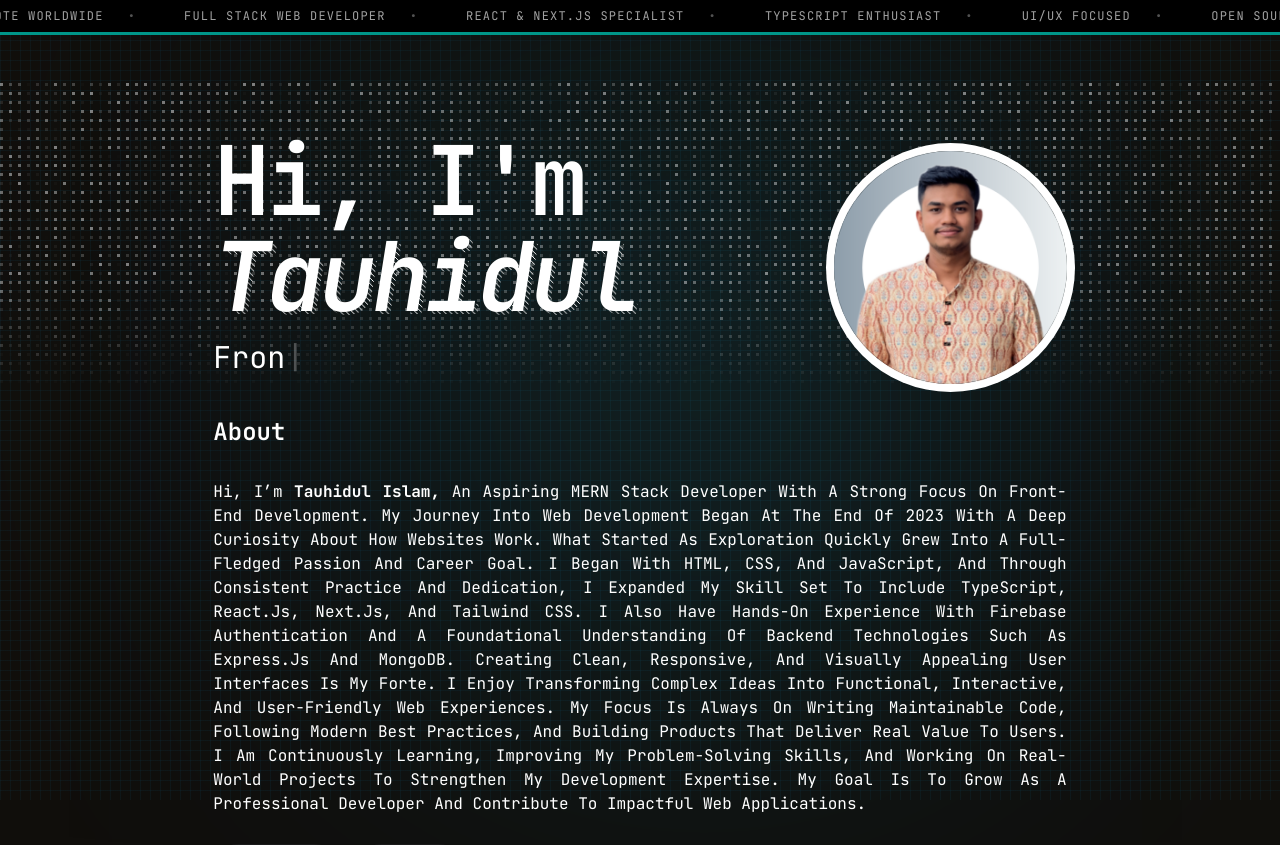
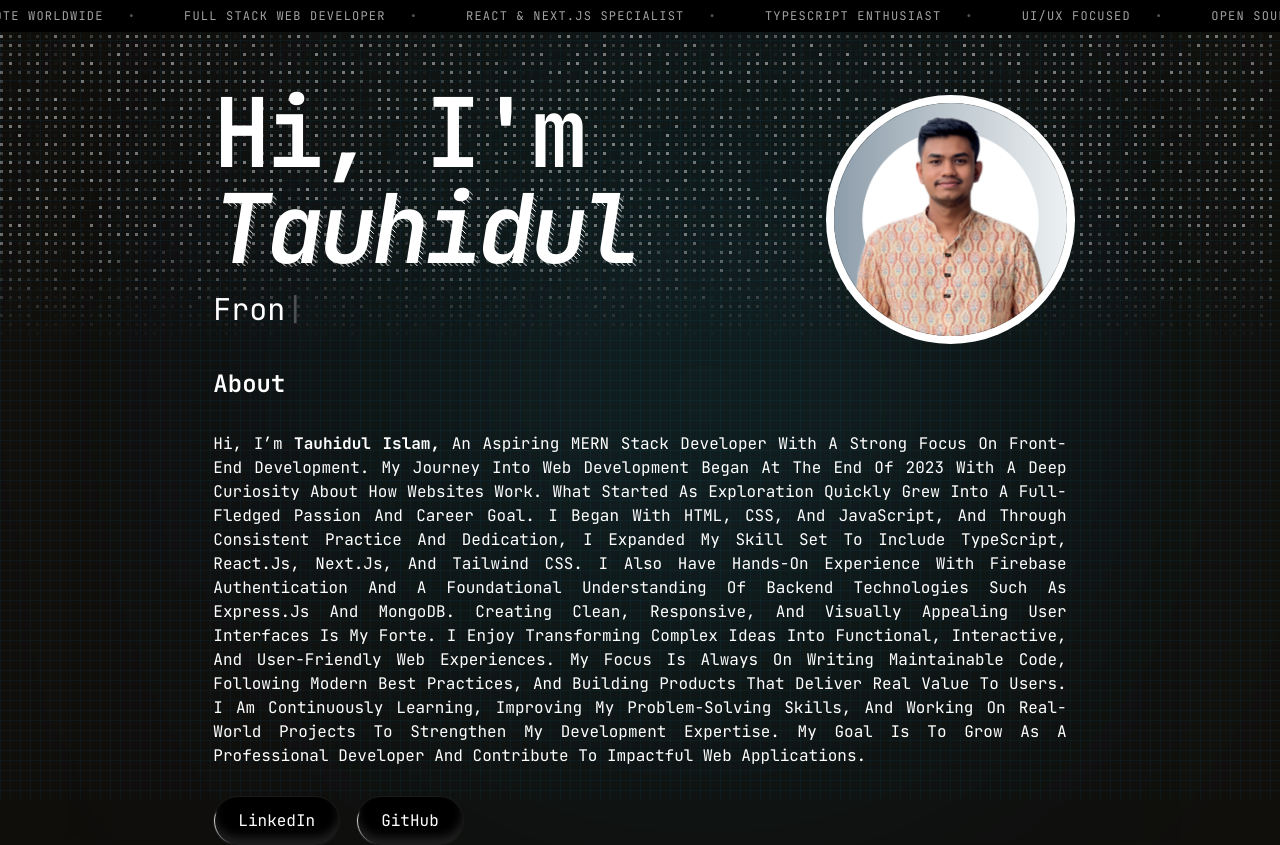
Before and after one commit to tsakib2000/Next-Portfolio, a Next.js app: page / in a window 1280 px wide. Shown: the top 845 px of the page. Built offline with nearby package versions, Linux system fonts and the light colour scheme.

Commit message:
fixed scrolling bar

```diff
--- a/app/layout.tsx
+++ b/app/layout.tsx
@@ -37,7 +37,7 @@ export default function RootLayout({
           <ScrollProgress height={3} className="bg-teal-600"/>
         </div>
         {/* <MouseTrail  imageSrc="/vercel.svg" maxTrails={15} /> */}
-        <div className="pt-12">{children}</div>
+        <div className="">{children}</div>
       </body>
     </html>
   );
--- a/components/Scroll-Progress-bar.tsx
+++ b/components/Scroll-Progress-bar.tsx
@@ -47,9 +47,9 @@ export default function ScrollProgress(props: Props) {
 	}, [containerRef]);
 
 	return (
-		<div className={`w-full ${className}`} style={{ height: `${height}px` }}>
+		<div className="w-full" style={{ height: `${height}px` }}>
 			<div
-				className="h-full bg-teal-500 transition-[width] duration-150"
+				className={`h-full transition-[width] duration-150 ${className}`}
 				style={{ width: `${scrollProgress}%` }}
 			/>
 		</div>
```
